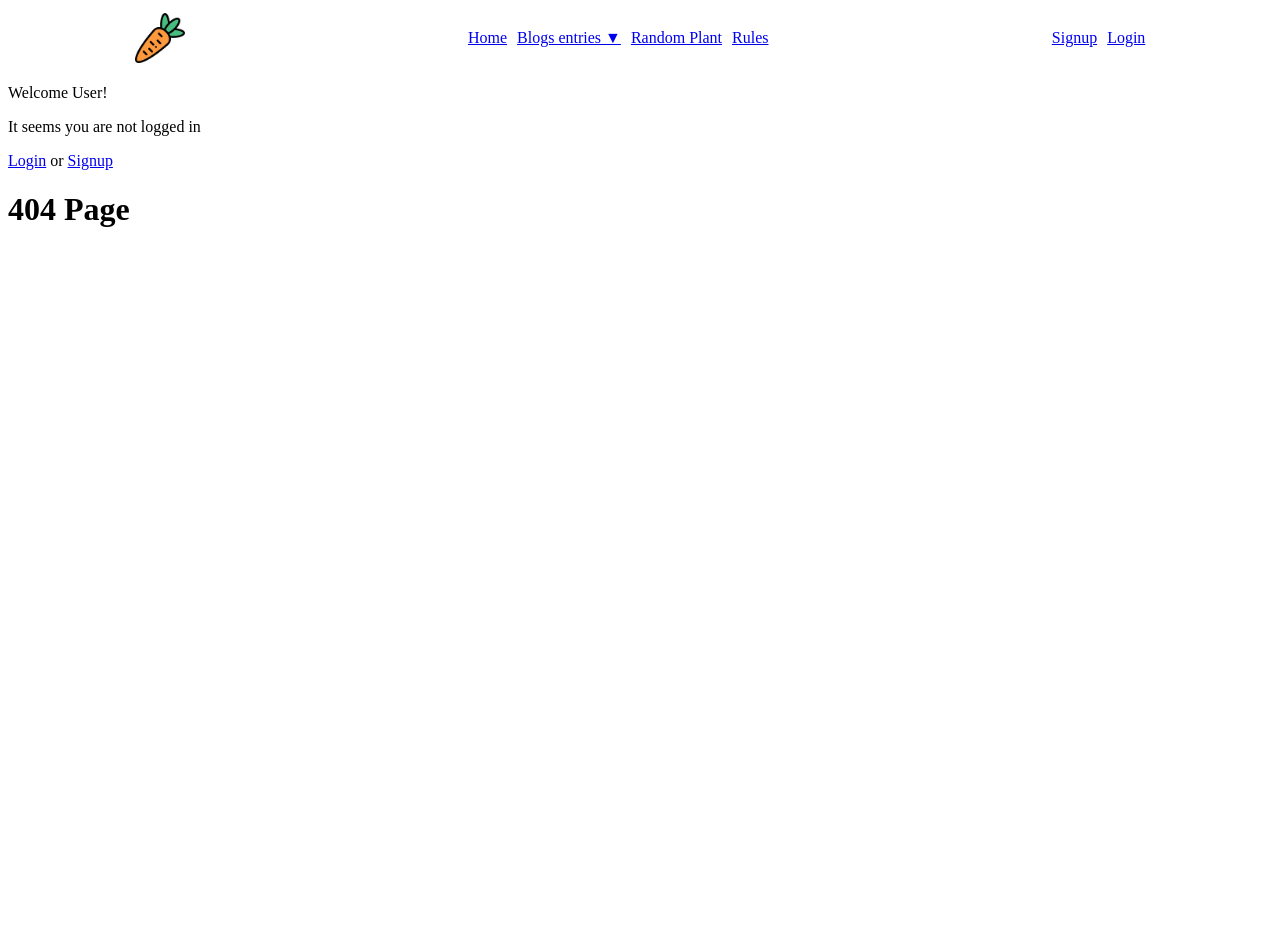
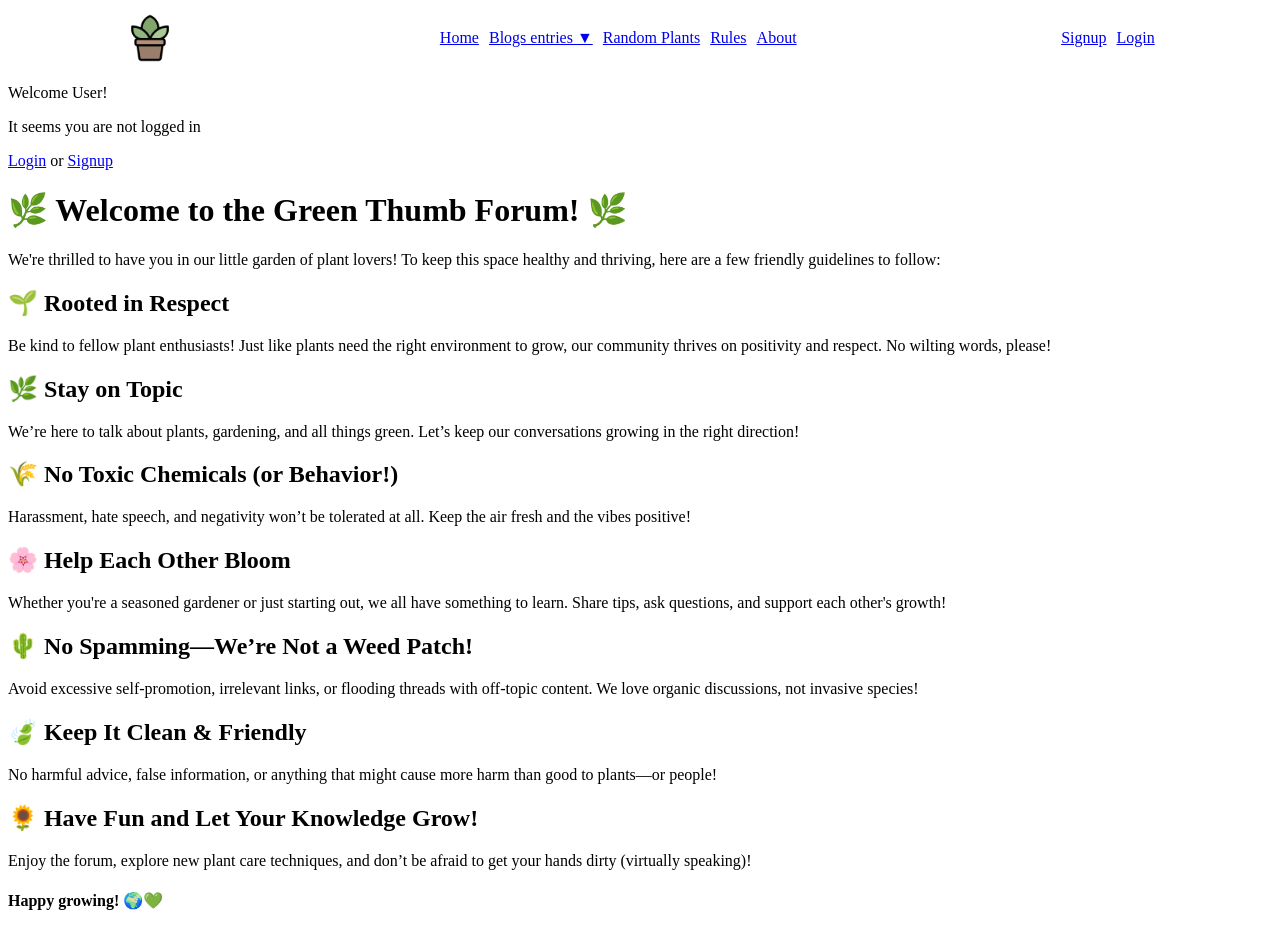
Before and after one commit to MariiaTararaeva/plantea-frontend, a React (Vite) app: page /siterules in a window 1280 px wide. Before the commit this address had no page. Before the commit the page ends 800 px from the top, so only its background shows below. Built offline with nearby package versions, Linux system fonts and the light colour scheme.

Commit message:
Random plants and  rules pages  created, routing and navebar moddified for them as well

```diff
--- a/src/App.jsx
+++ b/src/App.jsx
@@ -14,6 +14,8 @@ import PlantDetailsPage from "./pages/PlantDetailsPage";
 import MyBlogsPage from "./pages/MyBlogPage";
 import MyCommentsPage from "./pages/MyCommentsPage";
 import AboutUsPage from "./pages/AboutPage";
+import RandomPlantsPage from "./pages/RandomPlantsPage";
+import RulesPage from "./pages/RulesPage";
 
 function App() {
   return (
@@ -58,6 +60,8 @@ function App() {
         <Route path="/blogs/:blogId" element={<BlogDetailsPage />} />
         <Route path="/blogs/edit/:blogId" element={<NewBlogPage />} />
         <Route path="/AboutUs" element={<AboutUsPage />} />
+        <Route path="/randomplants" element={<RandomPlantsPage />} />
+        <Route path="/siterules" element={<RulesPage />} />
         <Route path="*" element={<h1>404 Page</h1>} />
       </Routes>
     </>
--- a/src/components/Navbar.jsx
+++ b/src/components/Navbar.jsx
@@ -3,6 +3,8 @@ import { Link } from "react-router-dom";
 import { SessionContext } from "../contexts/SessionContext";
 /* temporary import  for styling */
 import "./navbarStyling.css";
+import icon from "../images/Potted-Plant-1.png"
+
 
 const Navbar = () => {
   const { isAuthenticated, logout } = useContext(SessionContext);
@@ -17,7 +19,7 @@ const Navbar = () => {
       }}
     >
       <img
-        src="src/images/webicon.png"
+        src={icon}
         alt="Web Icon"
         style={{ height: "50px" }}
       />
@@ -45,10 +47,13 @@ const Navbar = () => {
           </ul>
         </li>
         <li>
-          <Link to="/randomplant">Random Plant</Link>
+          <Link to="/randomplants">Random Plants</Link>
         </li>
         <li>
-          <Link to="/rules">Rules</Link>
+          <Link to="/siterules">Rules</Link>
+        </li>
+        <li>
+          <Link to="/aboutUs">About</Link>
         </li>
         {isAuthenticated ? (
           <li>
--- /dev/null
+++ b/src/pages/RandomPlantsPage.jsx
@@ -0,0 +1,43 @@
+import { useState, useEffect } from "react";
+import { useNavigate } from "react-router-dom";
+
+const RandomPlantsPage = () => {
+    const navigate = useNavigate();
+    const [plants, setPlants] = useState([]); // Random plants for homepage
+    const handlePlantClick = (plantId) => {
+        navigate(`/plants/${plantId}`);
+    };
+    useEffect(() => {
+        const fetchRandomPlants = async () => {
+            try {
+                const response = await fetch(`${import.meta.env.VITE_API_URL}/api/plants/random?limit=20`); // Assuming this endpoint exists
+                if (!response.ok) throw new Error("Failed to fetch plants");
+                const data = await response.json();
+                setPlants(data);
+            } catch (error) {
+                console.error("Error fetching random plants:", error);
+            }
+        };
+        fetchRandomPlants();
+    }, []);
+    return (
+        <>
+            <div className="random-plants">
+                <h2>Explore Plants</h2>
+                <div className="plant-grid">
+                    {plants.map((plant) => (
+                        <div key={plant._id} className="plant-card" onClick={() => handlePlantClick(plant._id)}>
+                            <img
+                                src={plant.default_image?.thumbnail || "/placeholder.jpg"}
+                                alt={plant.common_name || "Plant"}
+                                className="plant-image"
+                            />
+                            <p>{plant.common_name || plant.scientific_name}</p>
+                        </div>
+                    ))}
+                </div>
+            </div>
+        </>);
+}
+
+export default RandomPlantsPage;
--- /dev/null
+++ b/src/pages/RulesPage.jsx
@@ -0,0 +1,40 @@
+const RulesPage = () => {
+    return (<>
+        <h1>🌿 Welcome to the Green Thumb Forum! 🌿</h1>
+
+        <p>We're thrilled to have you in our little garden of plant lovers! To keep this space healthy and thriving, here are a few friendly guidelines to follow:</p>
+
+        <h2>🌱 Rooted in Respect</h2>
+        <p>Be kind to fellow plant enthusiasts! Just like plants need the right environment to grow, our community thrives on positivity and respect. No wilting words, please!</p>
+
+        <h2>🌿 Stay on Topic</h2>
+        <p>We’re here to talk about plants, gardening, and all things green. Let’s keep our conversations growing in the right direction!</p>
+
+
+        <h2>🌾 No Toxic Chemicals (or Behavior!)</h2>
+        <p>Harassment, hate speech, and negativity won’t be tolerated at all. Keep the air fresh and the vibes positive!</p>
+
+
+        <h2>🌸 Help Each Other Bloom</h2>
+        <p>Whether you're a seasoned gardener or just starting out, we all have something to learn. Share tips, ask questions, and support each other's growth!</p>
+
+
+        <h2>🌵 No Spamming—We’re Not a Weed Patch!</h2>
+        <p>Avoid excessive self-promotion, irrelevant links, or flooding threads with off-topic content. We love organic discussions, not invasive species!</p>
+
+
+        <h2>🍃 Keep It Clean & Friendly</h2>
+        <p>No harmful advice, false information, or anything that might cause more harm than good to plants—or people!</p>
+
+
+        <h2>🌻 Have Fun and Let Your Knowledge Grow!</h2>
+        <p>Enjoy the forum, explore new plant care techniques, and don’t be afraid to get your hands dirty (virtually speaking)!</p>
+
+
+        <h4>Happy growing! 🌍💚</h4>
+
+
+    </>);
+}
+
+export default RulesPage;
```
